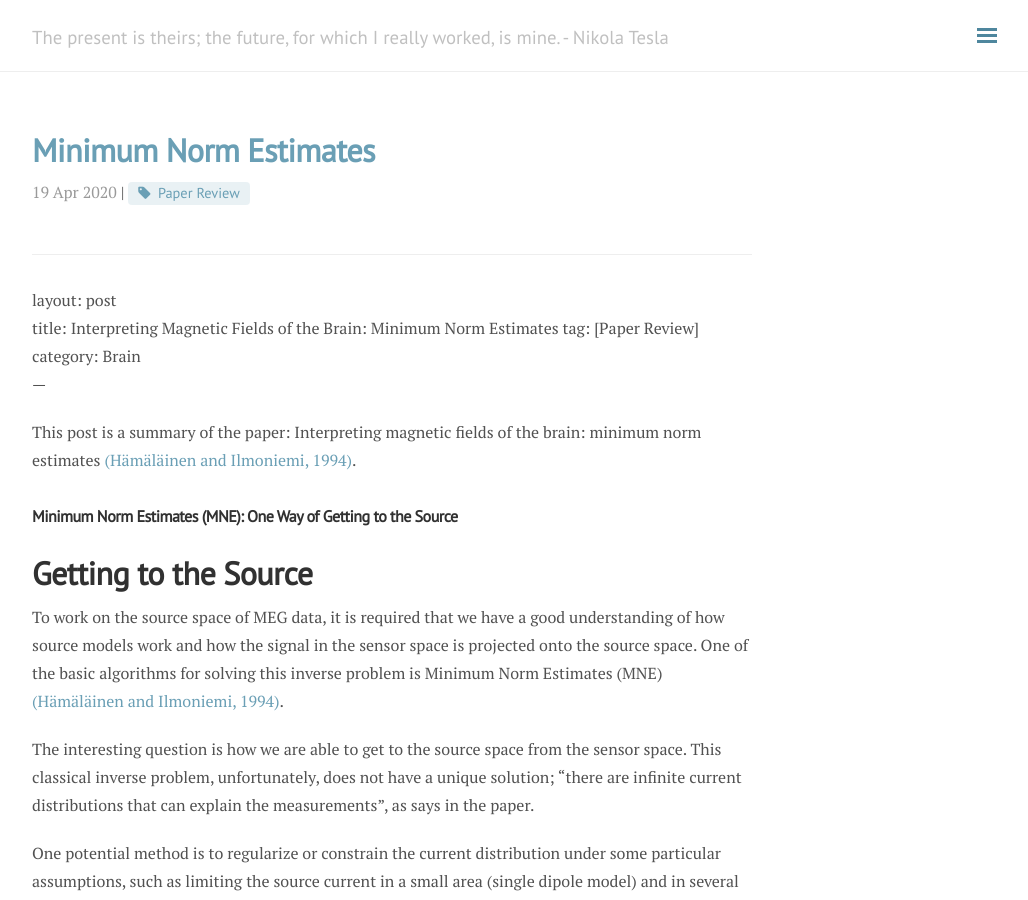
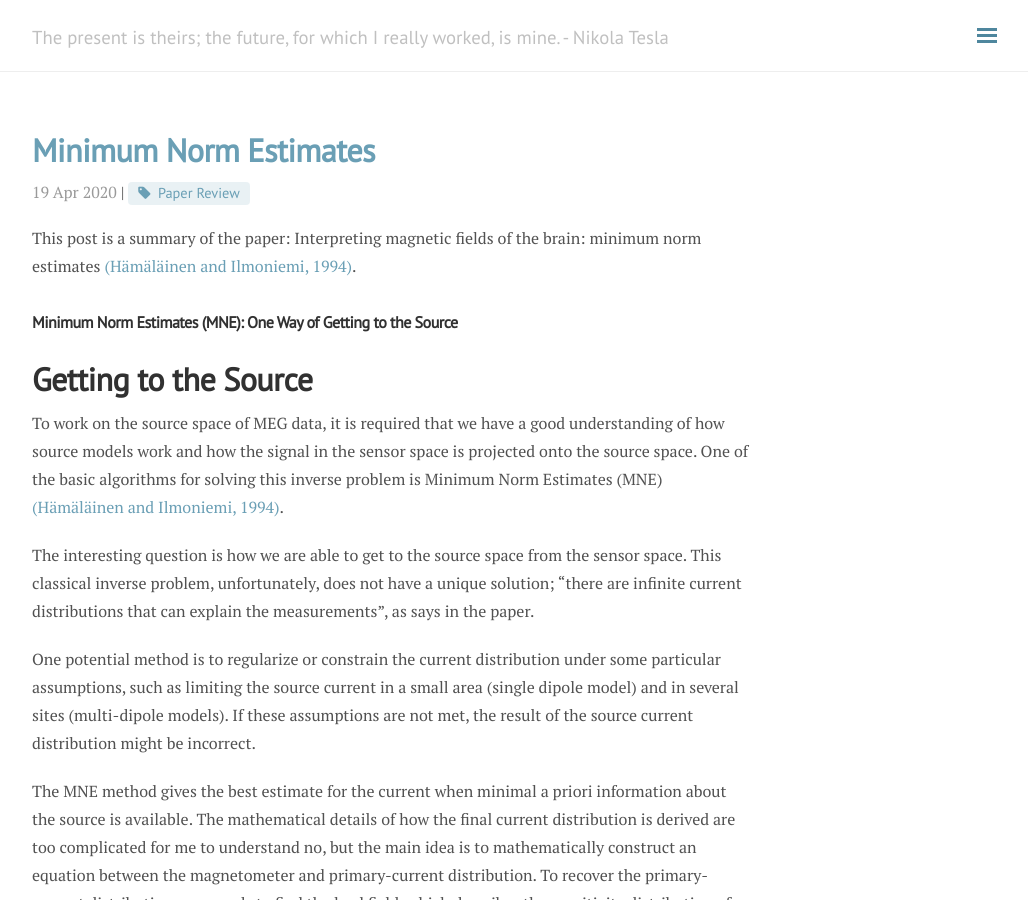
Before and after one commit to andylikescodes/andylikescodes.github.io, a Jekyll site: the page built from _posts/2020-04-19-Minimum-Norm-Estimates.md, in a window 1280 px wide and 900 px high. Shown: the whole window, without its empty margins (248-1276 px from the left). Built offline with Jekyll 4.4.1, drawn with Linux system fonts in a browser that asks for light colours; nearby versions of some CDN libraries; comment, search, counter and statistics services are not loaded.

Commit message:
_posts/2020-04-19-Minimum-Norm-Estimates.md updated from https://stackedit.io/

```diff
--- a/_posts/2020-04-19-Minimum-Norm-Estimates.md
+++ b/_posts/2020-04-19-Minimum-Norm-Estimates.md
@@ -1,14 +1,6 @@
 ---
 layout: post
 title: Minimum Norm Estimates
-tag: [Paper Review]
-category: Brain
----
-
-
----
-layout: post
-title: Interpreting Magnetic Fields of the Brain: Minimum Norm Estimates
 tag: [Paper Review]
 category: Brain
 ---
```
Also changed, not shown: other parts of _posts/2020-04-19-Minimum-Norm-Estimates.md (+3 -3 lines).
